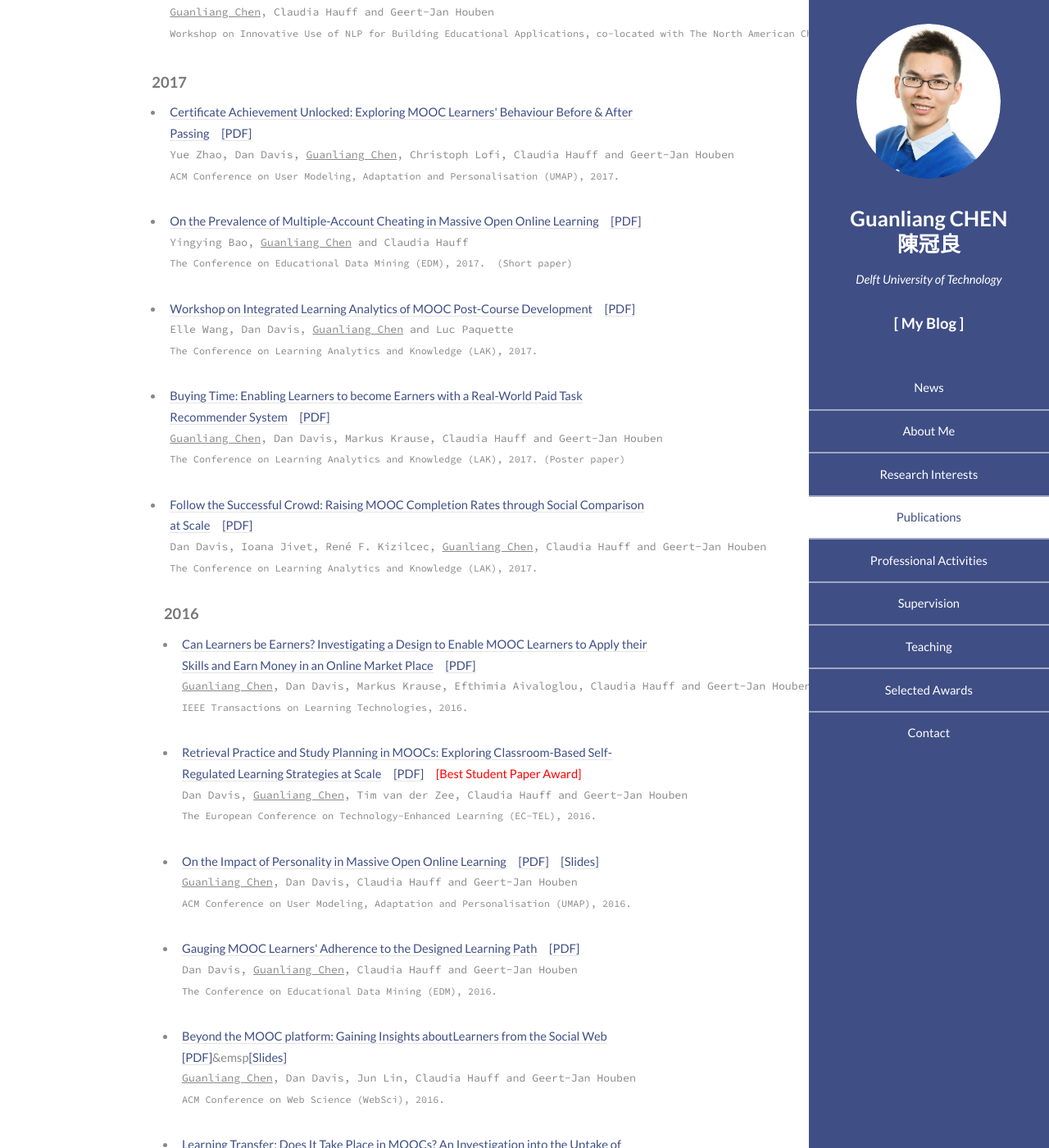
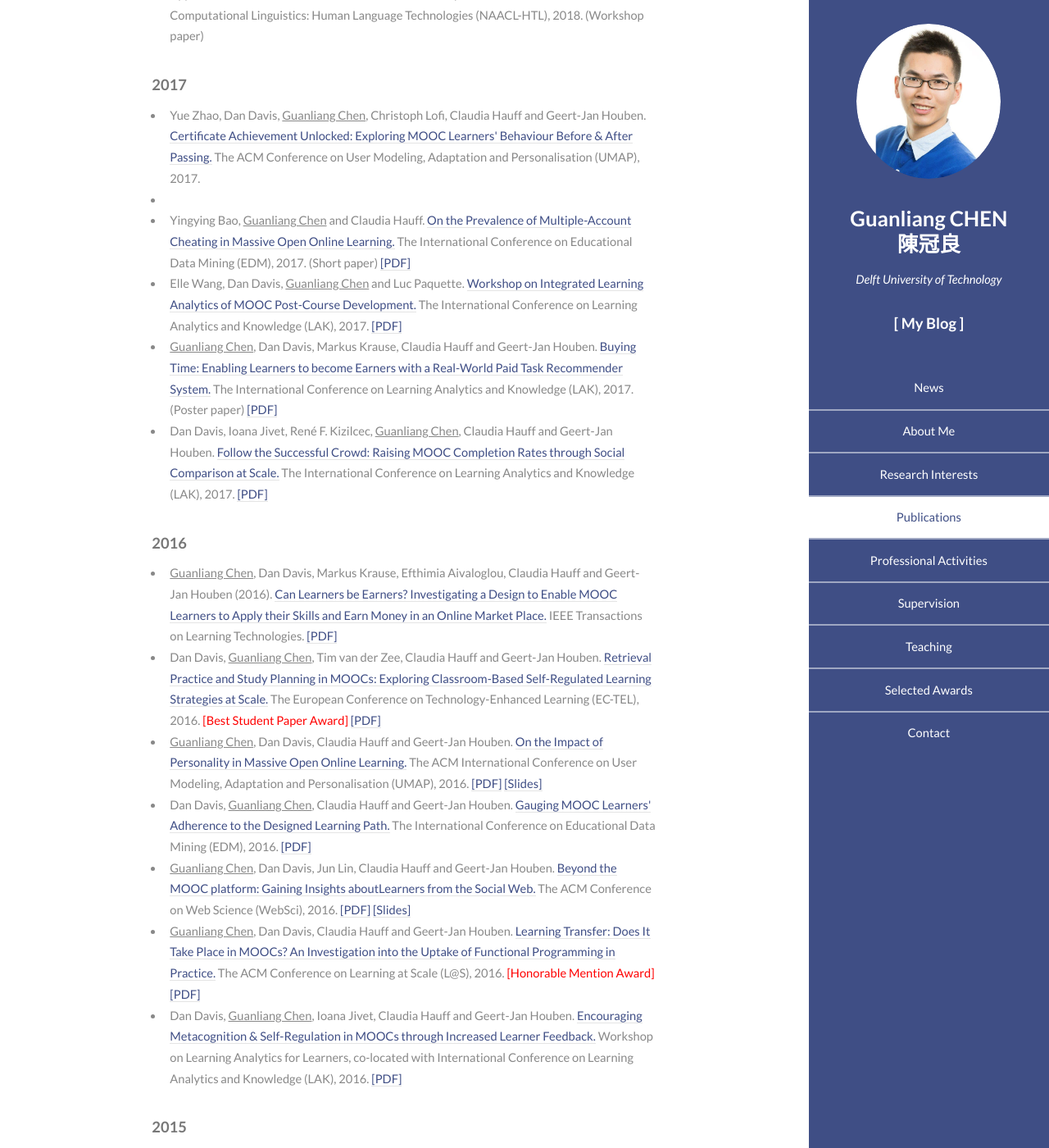
Before and after one commit to AngusGLChen/__angusglchen.github.io, a Jekyll site: the page index.html, which Jekyll copies as it is, in a window 1280 px wide and 1400 px high, scrolled down 1406 px. Shown: the whole window at 82% size. Built offline with Jekyll 4.4.1, drawn with Linux system fonts in a browser that asks for light colours; some of the changed text lies outside the part shown.

Commit message:
April 13, 2018

```diff
--- a/index.html
+++ b/index.html
@@ -100,53 +100,53 @@
 									<h3>Publications</h3>
 									<p><a href="https://scholar.google.com/citations?user=NqOqvk0AAAAJ">[ Google Scholar ]</a> <a href="http://dblp.uni-trier.de/pers/hd/c/Chen:Guanliang">[ DBLP ]</a></p>
 									<h4>2018</h4><ul>
-										<li><a href="">A Large-scale Dataset for Educational Question Generation</a><p><u>Guanliang Chen</u>, Jie Yang, Claudia Hauff and Geert-Jan Houben</p><pre>The AAAI Conference on Web and Social Media (ICWSM), 2018. (Dataset full paper)</li>
-
-										<li><a href="">Feature Engineering for Second Language Acquisition Modeling</a><pre><u>Guanliang Chen</u>, Claudia Hauff and Geert-Jan Houben<pre>Workshop on Innovative Use of NLP for Building Educational Applications, co-located with The North American Chapter of the Association for Computational Linguistics: Human Language Technologies (NAACL-HTL), 2018. (Workshop paper)</li>
+										<li><u>Guanliang Chen</u>, Jie Yang, Claudia Hauff and Geert-Jan Houben. <a href="">A Large-scale Dataset for Educational Question Generation</a> The AAAI Conference on Web and Social Media (ICWSM), 2018. (Dataset full paper)</li>
+										<li><u>Guanliang Chen</u>, Claudia Hauff and Geert-Jan Houben. <a href="">Feature Engineering for Second Language Acquisition Modeling</a> Workshop on Innovative Use of NLP for Building Educational Applications, co-located with The North American Chapter of the Association for Computational Linguistics: Human Language Technologies (NAACL-HTL), 2018. (Workshop paper)</li>
 									</ul>
 
 									<h4>2017</h4><ul>
-										<li><a href="http://dl.acm.org/citation.cfm?id=3099063">Certificate Achievement Unlocked: Exploring MOOC Learners' Behaviour Before & After Passing</a>&emsp;<a href="documents/UMAP17_Yue_Certificate.pdf">[PDF]</a><pre>Yue Zhao, Dan Davis, <u>Guanliang Chen</u>, Christoph Lofi, Claudia Hauff and Geert-Jan Houben<pre>ACM Conference on User Modeling, Adaptation and Personalisation (UMAP), 2017.</li>
 
-										<li><a href="http://educationaldatamining.org/EDM2017/proc_files/papers/paper_91.pdf">On the Prevalence of Multiple-Account Cheating in Massive Open Online Learning</a>&emsp;<a href="documents/EDM17_Yingying_Cheating.pdf">[PDF]</a><pre>Yingying Bao, <u>Guanliang Chen</u> and Claudia Hauff<pre>The Conference on Educational Data Mining (EDM), 2017.  (Short paper)</li>
+										<li>Yue Zhao, Dan Davis, <u>Guanliang Chen</u>, Christoph Lofi, Claudia Hauff and Geert-Jan Houben. <a href="http://dl.acm.org/citation.cfm?id=3099063">Certificate Achievement Unlocked: Exploring MOOC Learners' Behaviour Before & After Passing.</a> The ACM Conference on User Modeling, Adaptation and Personalisation (UMAP), 2017.</li>
+										<li></li>
 
-                                        <li><a href="https://dl.acm.org/citation.cfm?id=3029430">Workshop on Integrated Learning Analytics of MOOC Post-Course Development</a>&emsp;<a href="documents/LAK17_Elle_Workshop.pdf">[PDF]</a><pre>Elle Wang, Dan Davis, <u>Guanliang Chen</u> and Luc Paquette<pre>The Conference on Learning Analytics and Knowledge (LAK), 2017.</li>
+										<li>Yingying Bao, <u>Guanliang Chen</u> and Claudia Hauff. <a href="http://educationaldatamining.org/EDM2017/proc_files/papers/paper_91.pdf">On the Prevalence of Multiple-Account Cheating in Massive Open Online Learning.</a> The International Conference on Educational Data Mining (EDM), 2017. (Short paper) <a href="documents/EDM17_Yingying_Cheating.pdf">[PDF]</a></li>
 
-                                        <li><a href="http://dl.acm.org/citation.cfm?id=3029469">Buying Time: Enabling Learners to become Earners with a Real-World Paid Task Recommender System</a>&emsp;<a href="documents/LAK17_Guanliang_Buying.pdf">[PDF]</a><pre><u>Guanliang Chen</u>, Dan Davis, Markus Krause, Claudia Hauff and Geert-Jan Houben<pre>The Conference on Learning Analytics and Knowledge (LAK), 2017. (Poster paper)</li>
+										<li>Elle Wang, Dan Davis, <u>Guanliang Chen</u> and Luc Paquette. <a href="https://dl.acm.org/citation.cfm?id=3029430">Workshop on Integrated Learning Analytics of MOOC Post-Course Development.</a> The International Conference on Learning Analytics and Knowledge (LAK), 2017. <a href="documents/LAK17_Elle_Workshop.pdf">[PDF]</a></li>
 
-                                        <li><a href="http://dl.acm.org/citation.cfm?id=3027411">Follow the Successful Crowd: Raising MOOC Completion Rates through Social Comparison at Scale</a>&emsp;<a href="documents/LAK17_Dan_Follow.pdf">[PDF]</a><pre>Dan Davis, Ioana Jivet, René F. Kizilcec, <u>Guanliang Chen</u>, Claudia Hauff and Geert-Jan Houben<pre>The Conference on Learning Analytics and Knowledge (LAK), 2017. </li>
+										<li><u>Guanliang Chen</u>, Dan Davis, Markus Krause, Claudia Hauff and Geert-Jan Houben. <a href="http://dl.acm.org/citation.cfm?id=3029469">Buying Time: Enabling Learners to become Earners with a Real-World Paid Task Recommender System.</a> The International Conference on Learning Analytics and Knowledge (LAK), 2017. (Poster paper) <a href="documents/LAK17_Guanliang_Buying.pdf">[PDF]</a></li>
+
+										<li>Dan Davis, Ioana Jivet, René F. Kizilcec, <u>Guanliang Chen</u>, Claudia Hauff and Geert-Jan Houben. <a href="http://dl.acm.org/citation.cfm?id=3027411">Follow the Successful Crowd: Raising MOOC Completion Rates through Social Comparison at Scale.</a> The International Conference on Learning Analytics and Knowledge (LAK), 2017. <a href="documents/LAK17_Dan_Follow.pdf">[PDF]</a></li>
+									</ul>
 
 									<h4>2016</h4>
 									<ul>
+										<li><u>Guanliang Chen</u>, Dan Davis, Markus Krause, Efthimia Aivaloglou, Claudia Hauff and Geert-Jan Houben (2016). <a href="http://ieeexplore.ieee.org/abstract/document/7579220/">Can Learners be Earners? Investigating a Design to Enable MOOC Learners to Apply their Skills and Earn Money in an Online Market Place.</a> IEEE Transactions on Learning Technologies. <a href="documents/TLT16_Guanliang_Can.pdf">[PDF]</a></li>
 
-                                    	<li><a href="http://ieeexplore.ieee.org/abstract/document/7579220/">Can Learners be Earners? Investigating a Design to Enable MOOC Learners to Apply their Skills and Earn Money in an Online Market Place</a>&emsp;<a href="documents/TLT16_Guanliang_Can.pdf">[PDF]</a><pre><u>Guanliang Chen</u>, Dan Davis, Markus Krause, Efthimia Aivaloglou, Claudia Hauff and Geert-Jan Houben<pre>IEEE Transactions on Learning Technologies, 2016. </li>
+										<li>Dan Davis, <u>Guanliang Chen</u>, Tim van der Zee, Claudia Hauff and Geert-Jan Houben. <a href="http://link.springer.com/chapter/10.1007%2F978-3-319-45153-4_5">Retrieval Practice and Study Planning in MOOCs: Exploring Classroom-Based Self-Regulated Learning Strategies at Scale.</a> The European Conference on Technology-Enhanced Learning (EC-TEL), 2016. <font color="red">[Best Student Paper Award] </font><a href="documents/ECTEL16_Dan_Retrieval.pdf">[PDF]</a></li>
 
-                                        <li><a href="http://link.springer.com/chapter/10.1007%2F978-3-319-45153-4_5">Retrieval Practice and Study Planning in MOOCs: Exploring Classroom-Based Self-Regulated Learning Strategies at Scale</a>&emsp;<a href="documents/ECTEL16_Dan_Retrieval.pdf">[PDF]</a>&emsp;<font color="red">[Best Student Paper Award]</font><pre>Dan Davis, <u>Guanliang Chen</u>, Tim van der Zee, Claudia Hauff and Geert-Jan Houben<pre>The European Conference on Technology-Enhanced Learning (EC-TEL), 2016.</li>
+										<li><u>Guanliang Chen</u>, Dan Davis, Claudia Hauff and Geert-Jan Houben. <a href="http://dl.acm.org/citation.cfm?id=2930240">On the Impact of Personality in Massive Open Online Learning.</a> The ACM International Conference on User Modeling, Adaptation and Personalisation (UMAP), 2016. <a href="documents/UMAP16_Guanliang_Personality.pdf">[PDF]</a> <a href="http://www.slideshare.net/GuanliangChen/on-the-impact-of-personality-in-massive-open-online-learning">[Slides]</a></li>
 
-                                        <li><a href="http://dl.acm.org/citation.cfm?id=2930240">On the Impact of Personality in Massive Open Online Learning</a>&emsp;<a href="documents/UMAP16_Guanliang_Personality.pdf">[PDF]</a>&emsp;<a href="http://www.slideshare.net/GuanliangChen/on-the-impact-of-personality-in-massive-open-online-learning">[Slides]</a><pre><u>Guanliang Chen</u>, Dan Davis, Claudia Hauff and Geert-Jan Houben<pre>ACM Conference on User Modeling, Adaptation and Personalisation (UMAP), 2016.</li>
+										<li>Dan Davis, <u>Guanliang Chen</u>, Claudia Hauff and Geert-Jan Houben. <a href="http://www.educationaldatamining.org/EDM2016/proceedings/paper_63.pdf">Gauging MOOC Learners' Adherence to the Designed Learning Path.</a> The International Conference on Educational Data Mining (EDM), 2016. <a href="documents/EDM16_Dan_Gauging.pdf">[PDF]</a></li>
 
-                                        <li><a href="http://www.educationaldatamining.org/EDM2016/proceedings/paper_63.pdf">Gauging MOOC Learners' Adherence to the Designed Learning Path</a>&emsp;<a href="documents/EDM16_Dan_Gauging.pdf">[PDF]</a><pre>Dan Davis, <u>Guanliang Chen</u>, Claudia Hauff and Geert-Jan Houben<pre>The Conference on Educational Data Mining (EDM), 2016.</li>
+										<li><u>Guanliang Chen</u>, Dan Davis, Jun Lin, Claudia Hauff and Geert-Jan Houben. <a href="http://doi.acm.org/10.1145/2908131.2908145">Beyond the MOOC platform: Gaining Insights aboutLearners from the Social Web.</a> The ACM Conference on Web Science (WebSci), 2016. <a href="documents/WEBSCI16_Guanliang_Beyond.pdf">[PDF]</a> <a href="http://www.slideshare.net/GuanliangChen/beyond-the-mooc-platform-gaining-insights-about-learners-from-the-social-web">[Slides]</a></li>
 
-                                        <li><a href="http://doi.acm.org/10.1145/2908131.2908145">Beyond the MOOC platform: Gaining Insights aboutLearners from the Social Web</a>&emsp;<a href="documents/WEBSCI16_Guanliang_Beyond.pdf">[PDF]</a>&emsp<a href="http://www.slideshare.net/GuanliangChen/beyond-the-mooc-platform-gaining-insights-about-learners-from-the-social-web">[Slides]</a><pre><u>Guanliang Chen</u>, Dan Davis, Jun Lin, Claudia Hauff and Geert-Jan Houben<pre>ACM Conference on Web Science (WebSci), 2016.</li>
+										<li><u>Guanliang Chen</u>, Dan Davis, Claudia Hauff and Geert-Jan Houben. <a href="http://dl.acm.org/citation.cfm?doid=2876034.2876035">Learning Transfer: Does It Take Place in MOOCs? An Investigation into the Uptake of Functional Programming in Practice.</a> The ACM Conference on Learning at Scale (L@S), 2016. <font color="red">[Honorable Mention Award] </font> <a href="documents/LS16_Guanliang_Learning.pdf">[PDF]</a></li>
 
-                                        <li><a href="http://dl.acm.org/citation.cfm?doid=2876034.2876035">Learning Transfer: Does It Take Place in MOOCs? An Investigation into the Uptake of Functional Programming in Practice</a>&emsp;<a href="documents/LS16_Guanliang_Learning.pdf">[PDF]</a>&emsp;<font color="red">[Honorable Mention Award] </font><pre><u>Guanliang Chen</u>, Dan Davis, Claudia Hauff and Geert-Jan Houben<pre>ACM Conference on Learning @ Scale (L@S), 2016.</li>
-
-                                        <li><a href="http://ceur-ws.org/Vol-1596/paper3.pdf">Encouraging Metacognition & Self-Regulation in MOOCs through Increased Learner Feedback</a>&emsp;<a href="documents/LAK16_Dan_Encouraging.pdf">[PDF]</a><pre>Dan Davis, <u>Guanliang Chen</u>, Ioana Jivet, Claudia Hauff and Geert-Jan Houben<pre>Workshop on  Learning Analytics for Learners, co-located with The Conference on Learning Analytics and Knowledge (LAK), 2016.</li>
-
+										<li>Dan Davis, <u>Guanliang Chen</u>, Ioana Jivet, Claudia Hauff and Geert-Jan Houben. <a href="http://ceur-ws.org/Vol-1596/paper3.pdf">Encouraging Metacognition & Self-Regulation in MOOCs through Increased Learner Feedback.</a> Workshop on Learning Analytics for Learners, co-located with International Conference on Learning Analytics and Knowledge (LAK), 2016. <a href="documents/LAK16_Dan_Encouraging.pdf">[PDF]</a></li>
 									</ul>
 									<h4>2015</h4>
 									<ul>
-                                    	<li><a href="http://link.springer.com/article/10.1007%2Fs11257-015-9157-3">Augmenting service recommender systems by incorporating contextual opinions from user reviews</a>&emsp;<a href="documents/UMUAI15_Guanliang_Augmenting.pdf">[PDF]</a><pre><u>Guanliang Chen</u> and Li Chen<pre>User Modeling and User-Adapted Interaction Journal (UMUAI), 2015.</li>
+										<li><u>Guanliang Chen</u> and Li Chen (2015). <a href="http://link.springer.com/article/10.1007%2Fs11257-015-9157-3">Augmenting service recommender systems by incorporating contextual opinions from user reviews.</a> User Modeling and User-Adapted Interaction Journal (UMUAI). <a href="documents/UMUAI15_Guanliang_Augmenting.pdf">[PDF]</a></li>
 
-                                        <li><a href="http://link.springer.com/article/10.1007%2Fs11257-015-9155-5">Recommender systems based on user reviews: the state of the art</a>&emsp;<a href="documents/UMUAI15_Li_Recommender.pdf">[PDF]</a><pre>Li Chen, <u>Guanliang Chen</u> and Feng Wang<pre>User Modeling and User-Adapted Interaction Journal (UMUAI), 2015.</li>
+										<li>Li Chen, <u>Guanliang Chen</u> and Feng Wang (2015). <a href="http://link.springer.com/article/10.1007%2Fs11257-015-9155-5">Recommender systems based on user reviews: the state of the art.</a> User Modeling and User-Adapted Interaction Journal (UMUAI). <a href="documents/UMUAI15_Li_Recommender.pdf">[PDF]</a></li>
 									</ul>
 									<h4>2014</h4>
 									<ul>
-                                    	<li><a href="http://link.springer.com/chapter/10.1007%2F978-3-319-08786-3_6">Recommendation Based on Contextual Opinions.</a>&emsp;<a href="documents/UMAP14_Guanliang_Recommendation.pdf">[PDF]</a>&emsp;<font color="red">[Best Student Paper Nominee] </font><pre><u>Guanliang Chen</u> and Li Chen<pre>The Conference on User Modelling, Adaption and Personalisationl (UMAP), 2014.</li>
+										<li><u>Guanliang Chen</u> and Li Chen. <a href="http://link.springer.com/chapter/10.1007%2F978-3-319-08786-3_6">Recommendation Based on Contextual Opinions.</a> The International Conference on User Modelling, Adaption and Personalisation (UMAP), 2014. <font color="red">[Best Student Paper Nominee] </font><a href="documents/UMAP14_Guanliang_Recommendation.pdf">[PDF]</a></li>
 									</ul>
 									<h4>2012</h4>
 									<ul>
-										<li><a href="http://ieeexplore.ieee.org/xpl/login.jsp?tp=&amp;arnumber=6511610&amp;url=http%3A%2F%2Fieeexplore.ieee.org%2Fxpls%2Fabs_all.jsp%3Farnumber%3D6511610">Social Recommendation Based on Multi-relational Analysis.</a>&emsp;<a href="documents/WI12_Jian_Social.pdf">[PDF]</a><pre>Jian Chen, <u>Guanliang Chen</u>, Haolan Zhang, Jin Huang and Gansen Zhao.<pre> IEEE/WIC/ACM International Conferences on Web Intelligence and Intelligent Agent Technology (WI-IAT), 2012.</li>
+										<li>Jian Chen, <u>Guanliang Chen</u>, Haolan Zhang, Jin Huang and Gansen Zhao. <a href="http://ieeexplore.ieee.org/xpl/login.jsp?tp=&arnumber=6511610&url=http%3A%2F%2Fieeexplore.ieee.org%2Fxpls%2Fabs_all.jsp%3Farnumber%3D6511610">Social Recommendation Based on Multi-relational Analysis.</a> The IEEE/WIC/ACM International Conferences on Web Intelligence and Intelligent Agent Technology (WI-IAT), 2012. <a href="documents/WI12_Jian_Social.pdf">[PDF]</a></li>
 									</ul>
 								</div>
 							</section>
```
